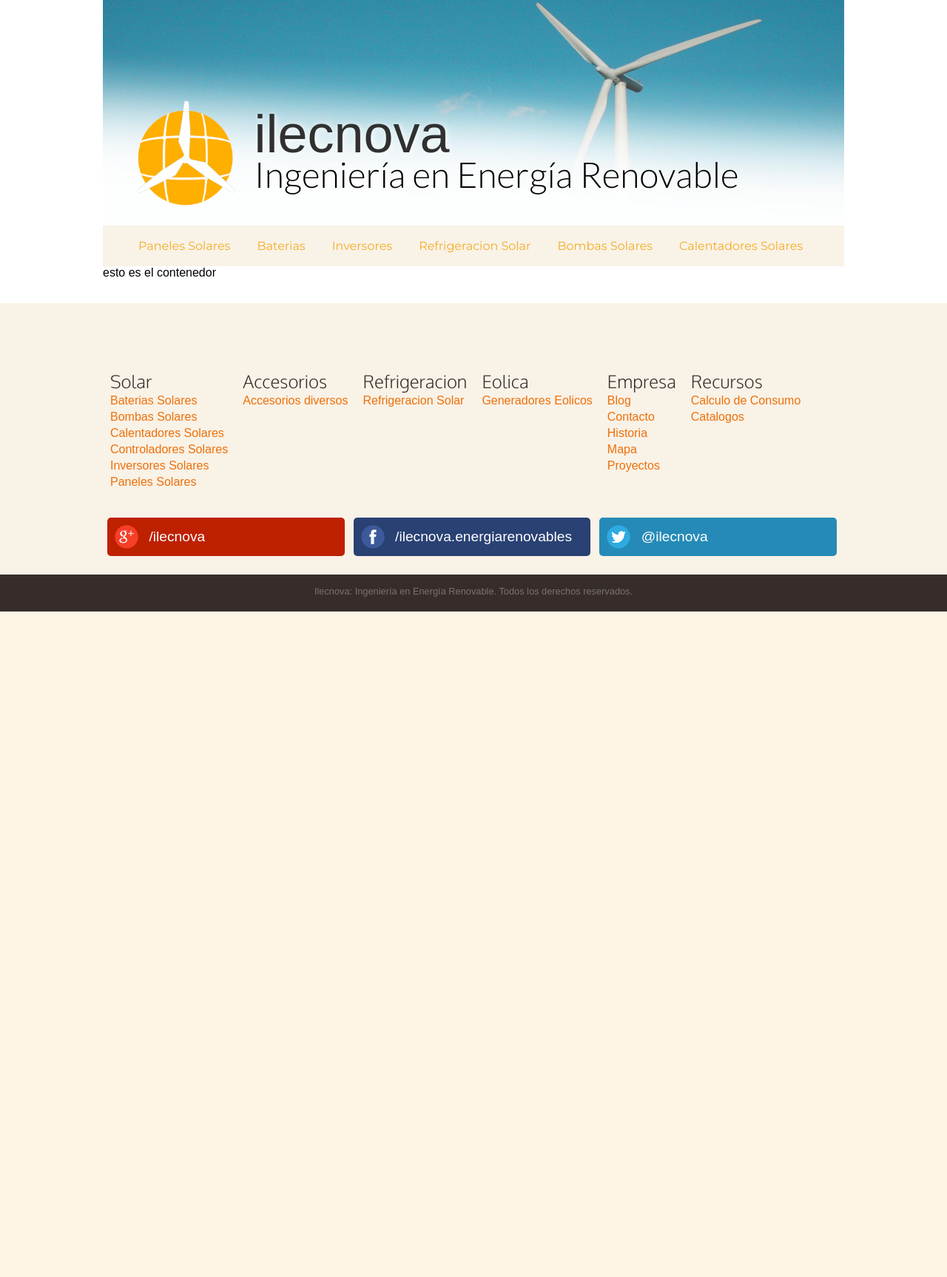
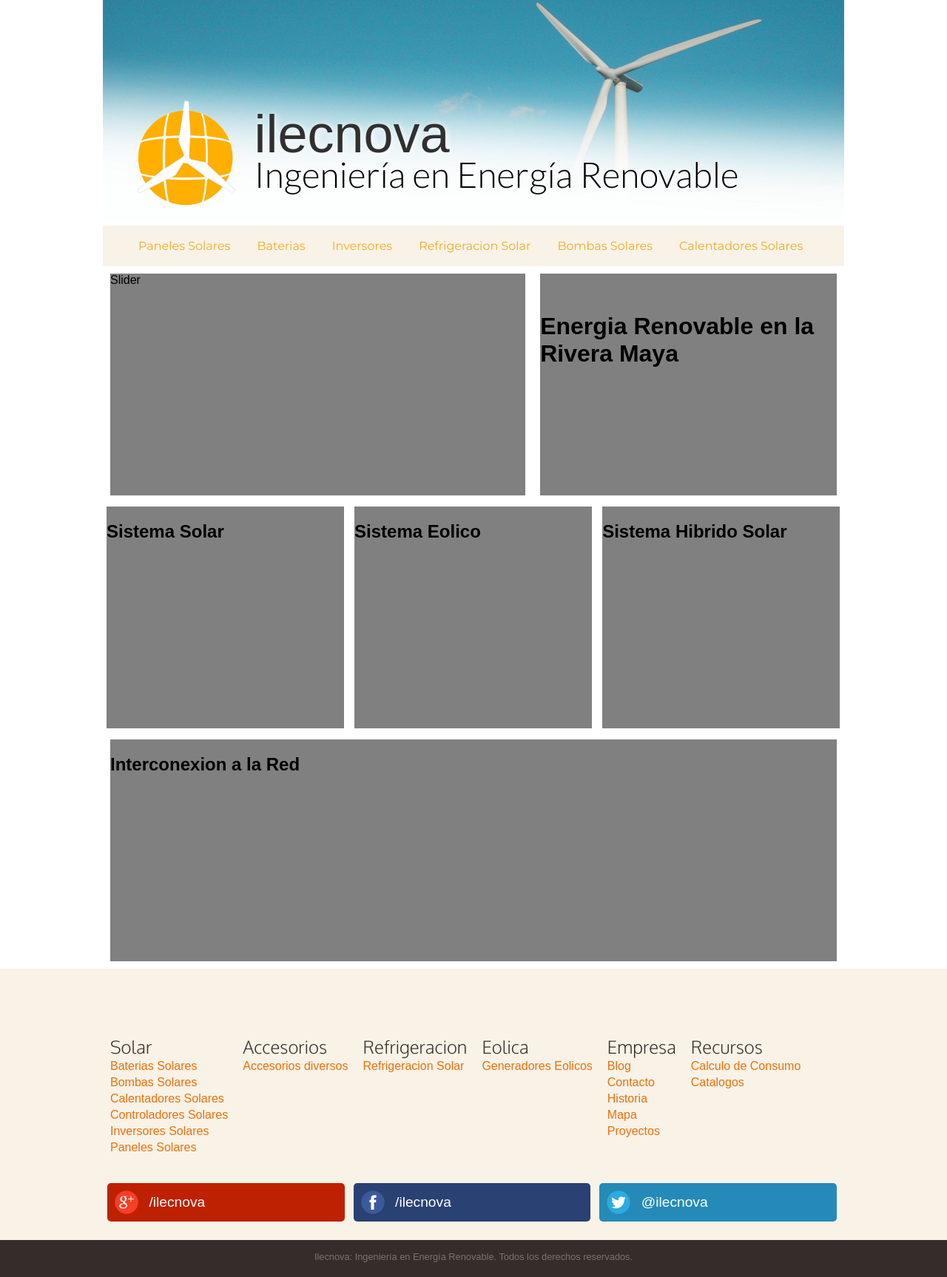
Before and after one commit to marco-martinez/ilecnova, a PHP site: page / in a window 1280 px wide. Shown: the whole page at 74% size. Before the commit the page ends 827 px from the top, so only its background shows below. Run offline with PHP 8.4, Linux system fonts and the light colour scheme; some web fonts are replaced.

Commit message:
Terminando con el diseño responsive del footer..
Terminando con el diseño responsive del footer y avanzando con la
estructura del index

```diff
--- a/css/estilos.css
+++ b/css/estilos.css
@@ -4,10 +4,10 @@
 	margin:0 auto;
 	width: 100%;
 }
-#contenedor section{
+#contenedor #cuerpo{
 
 	background: white;
-	height: 50px;
+	height: auto;
 	margin:0 auto;
 	width: 1002px;
 
@@ -18,6 +18,45 @@
 	font-size: 16px;
 	font-weight: 300;
 }
+
+
+.art-destacado{
+	background-color: grey;
+	display: inline-block;
+	height: 300px;
+	margin:1%;
+	vertical-align: top;
+	width: 98%;
+}
+
+.art-nivel1{
+	background-color: grey;
+	display: inline-block;
+	height: 300px;
+	margin:1%;
+	vertical-align: top;
+	width: 40%;
+}
+
+.art-nivel2{
+	background-color: grey;
+	display: inline-block;
+	height: 300px;
+	margin:0.5%;
+	vertical-align: top;
+	width: 32%;
+}
+
+
+
+.slider{
+	background-color: grey;
+	display: inline-block;
+	height: 300px;
+	width: 56%;
+	margin:1%;
+}
+
 
 @media screen and (max-width:1052px){
  	#contenedor{
@@ -58,7 +97,7 @@
 /* Empieza vista movil 620px */
 @media screen and (max-width:620px){
 #contenedor{
-	width: 480px;
+	width: 100%;
 }
 #contenedor section{
 	width: 438px;
@@ -68,7 +107,7 @@
 
 @media screen and (max-width: 479px){
 	#contenedor{
-	width: 320px;
+	width: 100%;
 }
 #contenedor section{
 	width: 320px;
--- a/css/footer.css
+++ b/css/footer.css
@@ -7,7 +7,7 @@
 	width:100%;
 }
 
-footer div div a h3{
+footer div div h3{
 	color: rgb(54, 45, 42);
 	display: block;
 	margin: 0px;
--- a/css/header.css
+++ b/css/header.css
@@ -295,7 +295,7 @@
 
 
 nav ul {
-		display: none;
+	display: none;
 
 }
 
--- a/index.php
+++ b/index.php
@@ -15,10 +15,62 @@
 <body>
 	<section id="contenedor">
 		<?php include("scripts/header.php"); ?>
- 		<section>
+ 		<section id="cuerpo">
+ 			<section class="slider">
+	 			<article>
+	 				Slider
+	 			</article>
+	 		</section><!--
+	 		--><section class="art-nivel1">
+	 			<article>
+	 				<h1>Energia Renovable en la Rivera Maya</h1>
+	 				<p>
 
- 			esto es el contenedor
+	 				</p>
+	 				<p>
+	 				</p>
+	 			</article>
+ 			</section><!--
+ 			--><section class="art-nivel2">
+	 			<article>
+	 				<h2>Sistema Solar</h2>
+	 				<p>
 
+	 				</p>
+	 				<p>
+	 				</p>
+	 			</article>
+	 		</section>
+	 		<section class="art-nivel2">
+	 			<article >
+	 				<h2>Sistema Eolico</h2>
+	 				<p>
+
+	 				</p>
+	 				<p>
+	 				</p>
+	 			</article>
+	 		</section>
+	 		<section class="art-nivel2">
+	 			<article>
+	 				<h2>Sistema Hibrido Solar</h2>
+	 				<p>
+
+	 				</p>
+	 				<p>
+	 				</p>
+	 			</article>
+	 		</section>
+	 		<section class="art-destacado">
+	 			<article>
+	 				<h2>Interconexion a la Red</h2>
+	 				<p>
+
+	 				</p>
+	 				<p>
+	 				</p>
+	 			</article>
+	 		</section>
  		</section>
 		<?php include("scripts/footer.php"); ?>
 	</section>
--- a/scripts/footer.php
+++ b/scripts/footer.php
@@ -1,7 +1,7 @@
 <footer>
 	<div id="contenedor-footer">
 	<div id="footer-solar" class="footer-div">
-		<a ><h3>Solar</h3></a>
+		<h3>Solar</h3>
 		<ul id="menu-solar">
 			<li><a href="#">Baterias Solares</a></li>
 			<li><a href="#">Bombas Solares</a></li>
@@ -12,25 +12,25 @@
 		</ul>
 	</div>
 	<div id="footer-accesorios" class="footer-div">
-		<a ><h3>Accesorios</h3></a>
+		<h3>Accesorios</h3>
 		<ul id="menu-accesorios">
 			<li><a href="#">Accesorios diversos</a></li>
 		</ul>
 	</div>
 	<div id="footer-refrigeracion" class="footer-div">
-		<a ><h3>Refrigeracion</h3></a>
+		<h3>Refrigeracion</h3>
 		<ul id="menu-refrigeracion">
 			<li><a href="#">Refrigeracion Solar</a></li>
 		</ul>
 	</div>
 	<div id="footer-eolica" class="footer-div">
-		<a ><h3>Eolica</h3></a>
+		<h3>Eolica</h3>
 		<ul id="menu-eolica">
 			<li><a href="#">Generadores Eolicos</a></li>
 		</ul>
 	</div>
 	<div id="footer-empresa" class="footer-div">
-		<a ><h3>Empresa</h3></a>
+		<h3>Empresa</h3>
 		<ul id="menu-empresa">
 			<li><a href="#">Blog</a></li>
 			<li><a href="#">Contacto</a></li>
@@ -40,7 +40,7 @@
 		</ul>
 	</div>
 	<div id="footer-recursos" class="footer-div">
-		<a ><h3>Recursos</h3></a>
+		<h3>Recursos</h3>
 		<ul id="menu-recursos">
 			<li><a href="#">Calculo de Consumo</a></li>
 			<li><a href="#">Catalogos</a></li>
@@ -59,7 +59,7 @@
 			<a href="#">
 				<img src="img/facebook.png"/>
 				<p>
-					/ilecnova.energiarenovables
+					/ilecnova
 				</p>
 			</a>
 		</div><!--
```
Also changed, not shown: other parts of css/footer.css (+165 -4 lines).
